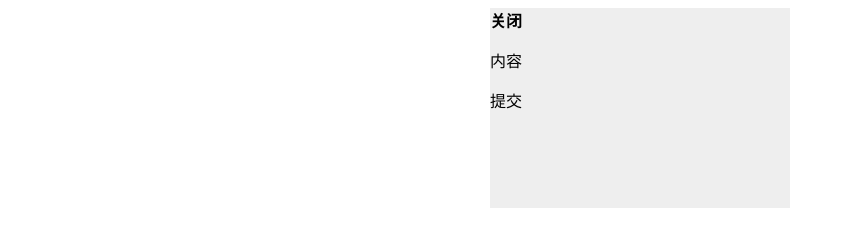
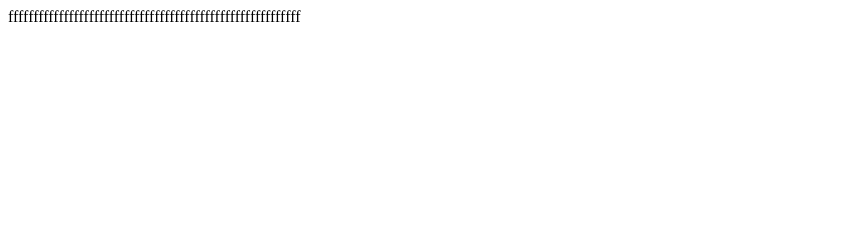
Before and after one commit to tengdening/es6, a plain HTML site: page javascript设计模式/index.html in a window 1280 px wide. Shown: the whole page, without its empty margins (0-845 px from the left). Drawn offline with Linux system fonts and the light colour scheme.

Commit message:
'提交'

```diff
--- a/javascript设计模式/index.html
+++ b/javascript设计模式/index.html
@@ -16,69 +16,47 @@
 		background: #eee;
 	}
 </style>
-<body>
+<body>ffffffffffffffffffffffffffffffffffffffffffffffffffffffffff
 	<!-- <div id="box"></div> -->
 </body>
 <script>
-var data={
-	content: '内容',
-	confirm: '提交',
-	width: 300,
-	height: 200,
-};
-var Alert=function(data){
-	if (!data) {
-		return console.log(1);
+// 判断数据类型，可以判断出null类型。
+// function type(o){
+// 	return (o===null) ? 'null' : (typeof o);
+// }
+// // 判断是否为数字。
+// function isNumber(val){
+// 	return typeof val==='number' && isFinite(val);
+// }
+
+
+// function aa(){
+// 	console.log(type(b));
+// 	console.log(typeof b);
+// }
+// aa()
+// var aa=undefined;
+// console.log(typeof aa);
+
+// if (typeof aa === 'undefined') {
+// 	console.log(type(aa))
+// }else{
+// 	console.log(aa.constructor.name);
+// }
+
+	function aa(){
+		alert('不许复制');
+		return false;
 	}
-	this.content = data.content;
-	this.panel = document.createElement('div');
-	this.panel.style.width=data.width+'px';
-	this.panel.style.height=data.height+'px';
-	this.contentNode = document.createElement('p');
-	this.confirmBtn = document.createElement('span');
-	this.closeBtn = document.createElement('b');
-	this.panel.className = 'alert';
-	this.closeBtn.className = 'a-close';
-	this.confirmBtn.className = 'a-confirm';
-	this.confirmBtn.innerHTML = data.confirm || '确认';
-	this.closeBtn.innerHTML = data.close || '关闭';
-	this.contentNode.innerHTML = this.content;
-	this.success=data.success || function(){};
-	this.fail=data.fail || function(){};
-};
-Alert.prototype={
-	init : function(){
-		this.panel.appendChild(this.closeBtn);
-		this.panel.appendChild(this.contentNode);
-		this.panel.appendChild(this.confirmBtn);
-		document.body.appendChild(this.panel);
-		this.bindEvent();
-		this.show();
-	},
-	bindEvent : function(){
-		var me=this;
-		this.closeBtn.onclick=function(){
-			me.fail();
-			me.hide();
-		};
-		this.confirmBtn.onclick=function(){
-			me.success();
-			me.hide();
-		}
-	},
-	hide : function(){
-		this.panel.style.display = 'none';
-	},
-	show : function(){
-		this.panel.style.display = 'block';
-	},
-};
-var RightAlert=function(data){
-	Alert.call(this,data);
-	this.confirmBtn.className=this.confirmBtn.className+'-right';
-};
-RightAlert.prototype=new Alert(data);
-var bb=new RightAlert(data);
-bb.init();
+	var cookiename='ccc';
+	var cookievalue='123';
+	var totalcookie=cookiename+'='+cookievalue;
+	document.cookie=totalcookie;
+	// console.log(document.cook ie.aa)
+	if (isNaN(-Infinity)) {
+		console.log('它不是数字');
+	}else{
+		console.log(Infinity.length);
+	}
 </script>
 </html>
```
Also changed, not shown: 1 other file.
